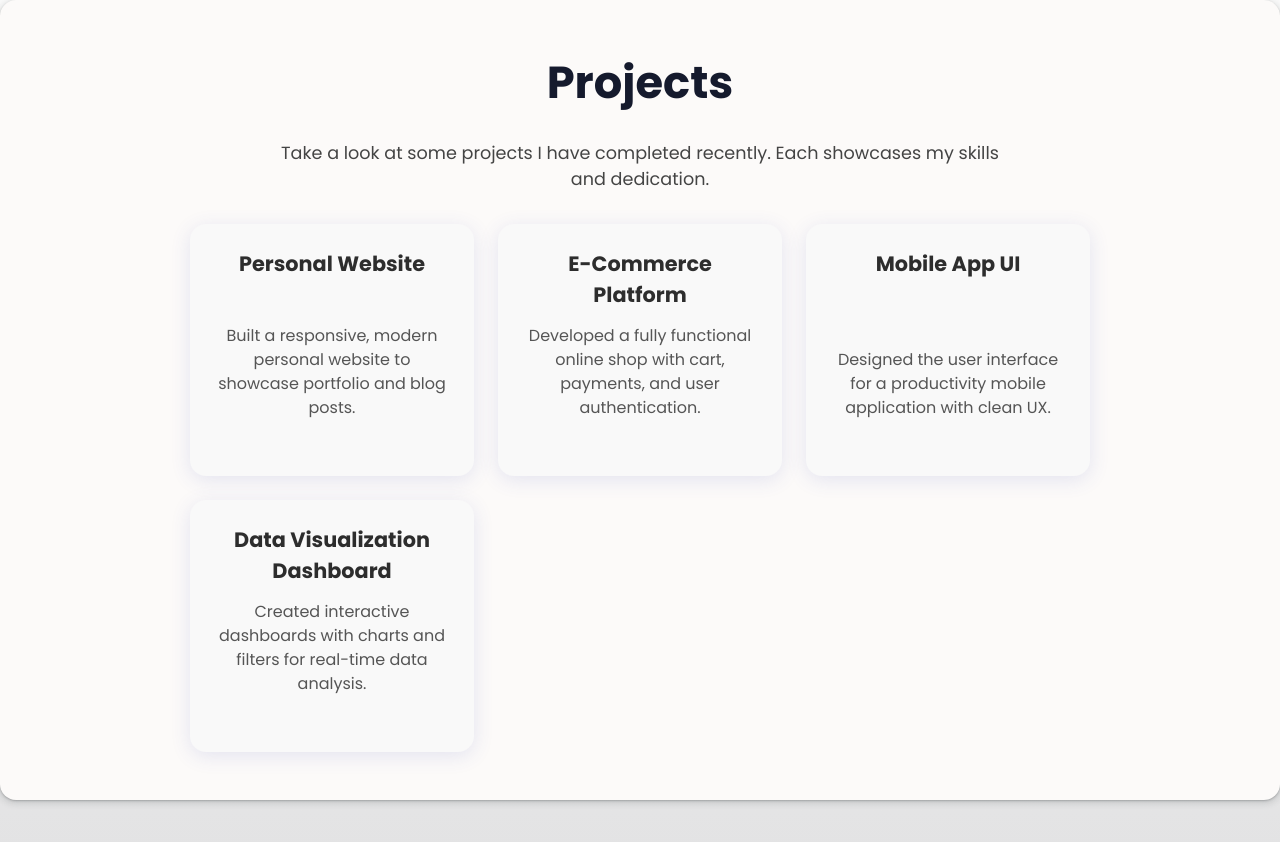
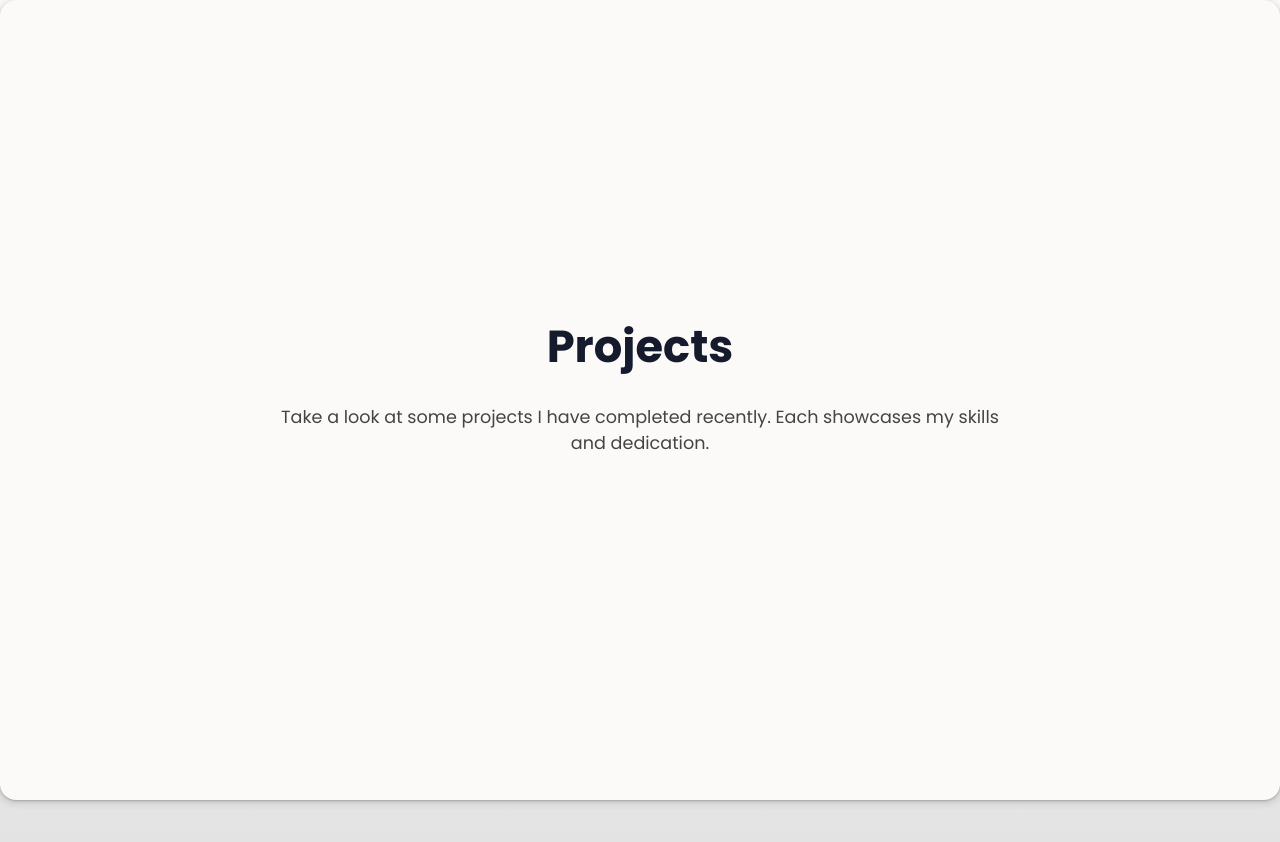
Before and after one commit to Eorico/PersonalPortFolio, a plain HTML site: page project.html in a window 1280 px wide. Drawn offline with Linux system fonts and the light colour scheme.

Commit message:
Update Project

```diff
--- a/project.html
+++ b/project.html
@@ -10,7 +10,7 @@
     <section id="projects" class="section projects" tabindex="0" aria-label="Projects section">
       <h1>Projects</h1>
       <p>Take a look at some projects I have completed recently. Each showcases my skills and dedication.</p>
-      <div class="projects-grid">
+      <!-- <div class="projects-grid">
         <div class="project-card" tabindex="0" aria-label="Project titled 'Personal Website'">
           <h3 class="project-title">Personal Website</h3>
           <p class="project-description">Built a responsive, modern personal website to showcase portfolio and blog posts.</p>
@@ -26,7 +26,7 @@
         <div class="project-card" tabindex="0" aria-label="Project titled 'Data Visualization Dashboard'">
           <h3 class="project-title">Data Visualization Dashboard</h3>
           <p class="project-description">Created interactive dashboards with charts and filters for real-time data analysis.</p>
-        </div>
+        </div> -->
       </div>
     </section>
 </body>
```
